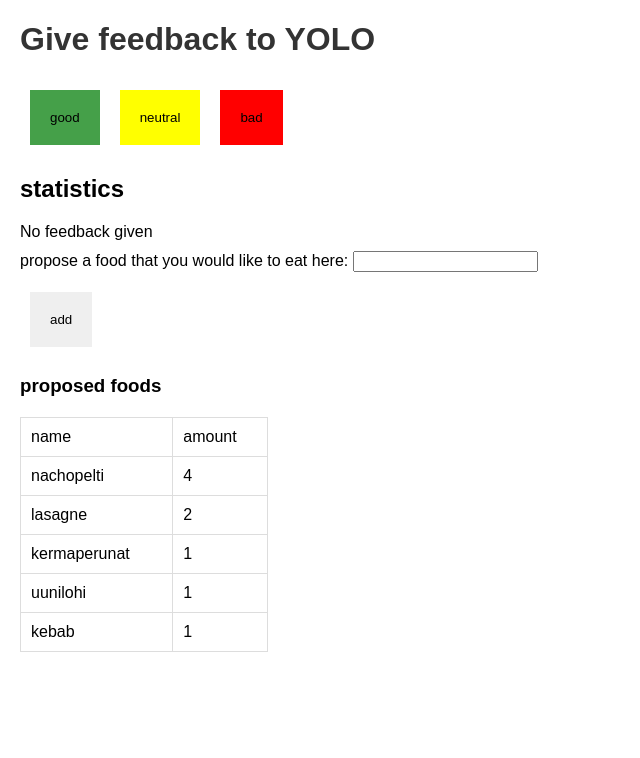
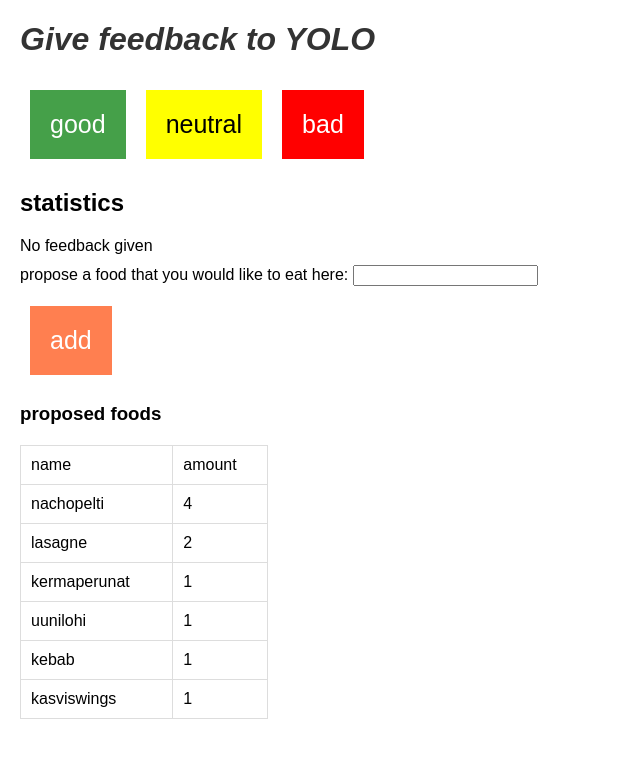
Before and after one commit to antti-kuru/Yolo, a React (Vite) app in the folder yolo/: page / in a window 1280 px wide. Shown: the top 758 px of the page, without its empty margins (0-640 px from the left). Built offline with nearby package versions, Linux system fonts and the light colour scheme; data requests are answered from the project's data file.

Commit message:
udated the look of the site

```diff
--- a/yolo/db.json
+++ b/yolo/db.json
@@ -24,6 +24,11 @@
       "name": "kebab",
       "quantity": 1,
       "id": 5
+    },
+    {
+      "name": "kasviswings",
+      "quantity": 1,
+      "id": 6
     }
   ]
 }
--- a/yolo/src/App.css
+++ b/yolo/src/App.css
@@ -5,6 +5,7 @@ body {
 
   h1 {
     color: #333;
+    font-style: italic;
   }
 
   button {
@@ -12,6 +13,7 @@ body {
     margin: 10px;
     cursor: pointer;
     border: none;
+    font-size: 25px;
   }
 
   button:hover {
@@ -20,6 +22,7 @@ body {
 
   button.good {
     background-color: #45a049;
+    color: white;
   }
 
   button.neutral {
@@ -28,6 +31,7 @@ body {
 
   button.bad {
     background-color: red;
+    color: white;
   }
 
   table {
@@ -53,3 +57,7 @@ body {
   div {
     margin-top: 10px;
   }
+  button.addProposal {
+    background-color: coral;
+    color: white;
+  }
--- a/yolo/src/App.jsx
+++ b/yolo/src/App.jsx
@@ -129,7 +129,7 @@ const App = () => {
           propose a food that you would like to eat here: <input value={newProposal} onChange={handleProposalChange} />
         </div>
         <div>
-          <button type="submit">add</button>
+          <button className='addProposal' type="submit">add</button>
         </div>
       </form>
 
--- a/yolo/src/components/Notification.jsx
+++ b/yolo/src/components/Notification.jsx
@@ -3,7 +3,6 @@ const Notification = ({message}) => {
         color: 'green',
         fontStyle: 'italic',
         fontSize: 32,
-        background: 'lightgray',
 
     }
 
```
